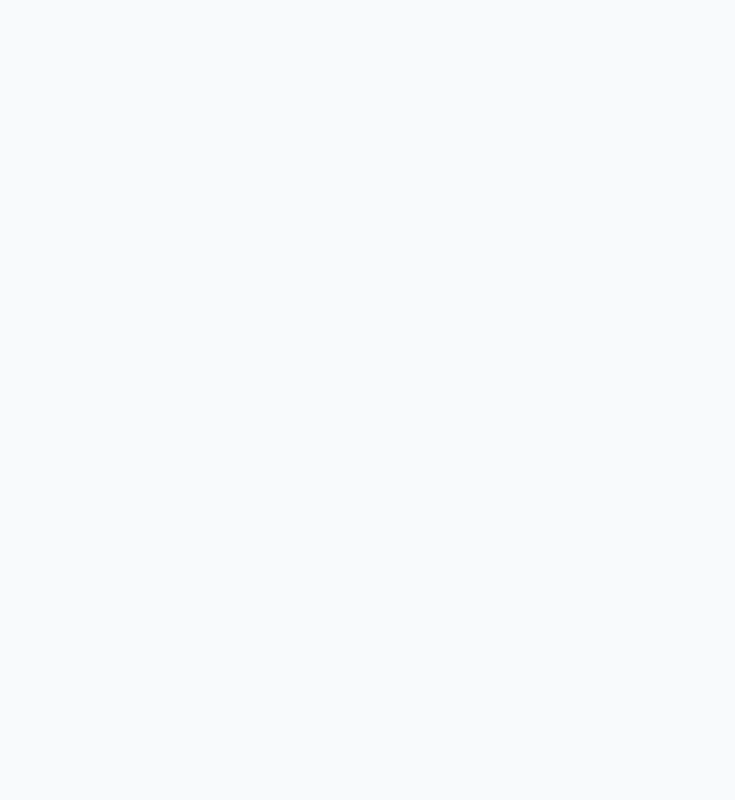
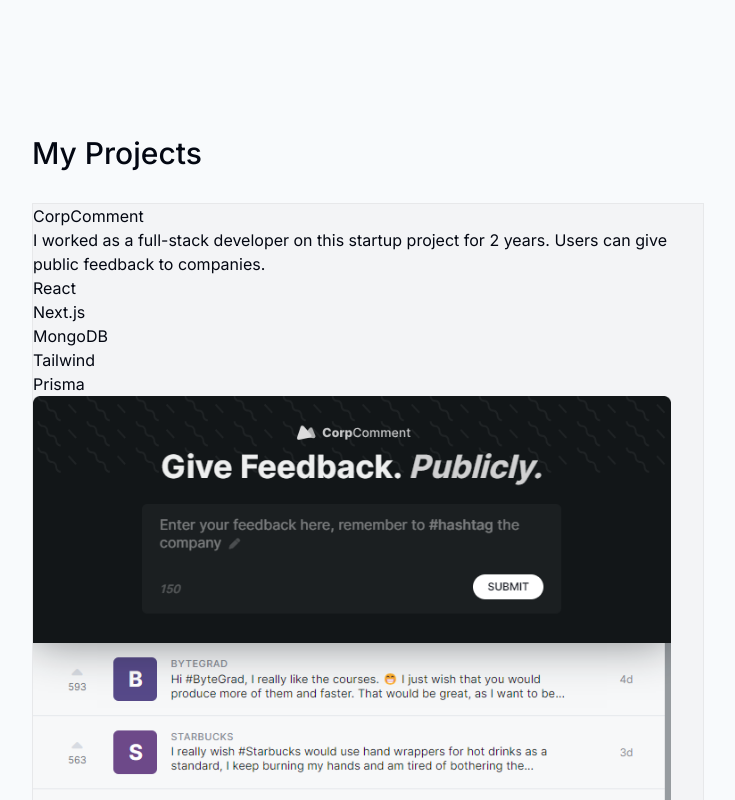
Before and after one commit to notavacillator/project-portfolio, a Next.js app: page / in a window 1280 px wide. Shown: the part 1120-1920 px from the top of the page, without its empty margins (272-1007 px from the left). Built offline with nearby package versions, Linux system fonts and the light colour scheme.

Commit message:
project section partially completed

```diff
--- a/app/layout.tsx
+++ b/app/layout.tsx
@@ -5,7 +5,7 @@
 const inter = Inter({ subsets: ['latin'] })
 
 export const metadata = {
-  title: 'Aman | Personal portfolio',
+  title: 'Aman | Portfolio',
   description: 'I"m a budding front-end developer with 2 years of JavaScript experience, passionate about crafting engaging user interfaces.',
 }
 
--- a/app/page.tsx
+++ b/app/page.tsx
@@ -1,5 +1,6 @@
 import About from '@/components/about';
 import Intro from '@/components/intro';
+import Projects from '@/components/projects';
 import SectionDivider from '@/components/section-divider';
 
 export default function Home() {
@@ -8,6 +9,7 @@
         <Intro />
         <SectionDivider/>
         <About/>
+        <Projects/>
       </main>
     )
 }
--- a/components/about.tsx
+++ b/components/about.tsx
@@ -13,7 +13,7 @@
             delay: 0.175,
         }}
     >
-        <SectionHeading > About me</SectionHeading>
+        <SectionHeading >About me</SectionHeading>
         <p className="mb-3">
             After graduating with a degree in{" "}
             <span className="font-medium">Accounting</span>, I decided to pursue my
--- /dev/null
+++ b/components/projects.tsx
@@ -0,0 +1,45 @@
+import React from 'react'
+import SectionHeading from './section-heading'
+import { projectsData } from '@/lib/data'
+import Image from 'next/image';
+
+function Projects() {
+  return (
+    <section>
+        <SectionHeading>My Projects</SectionHeading>
+        <div>
+            {
+                projectsData.map((project, index) => (
+                    <React.Fragment key = {index}>
+                        <Project {...project}/>
+                    </React.Fragment>
+                ))
+            }
+        </div>
+    </section>
+  )
+}
+
+type ProjectProps = (typeof projectsData)[number];
+
+function Project({
+    title,
+    description,
+    tags,
+    imageUrl
+}: ProjectProps) {
+    return (
+    <section className='bg-gray-100 max-w-[42rem] border border-black/5 overflow-hidden sm:pr-8'>
+        <h3>{title}</h3>
+        <p>{description}</p>
+        <ul>
+            {tags.map((tag, index) => (
+                <li key={index}>{tag}</li>
+            ))}
+        </ul>
+        <Image src={imageUrl} alt='Project I worked on' quality={95} />
+    </section>
+    )
+}
+
+export default Projects
```
